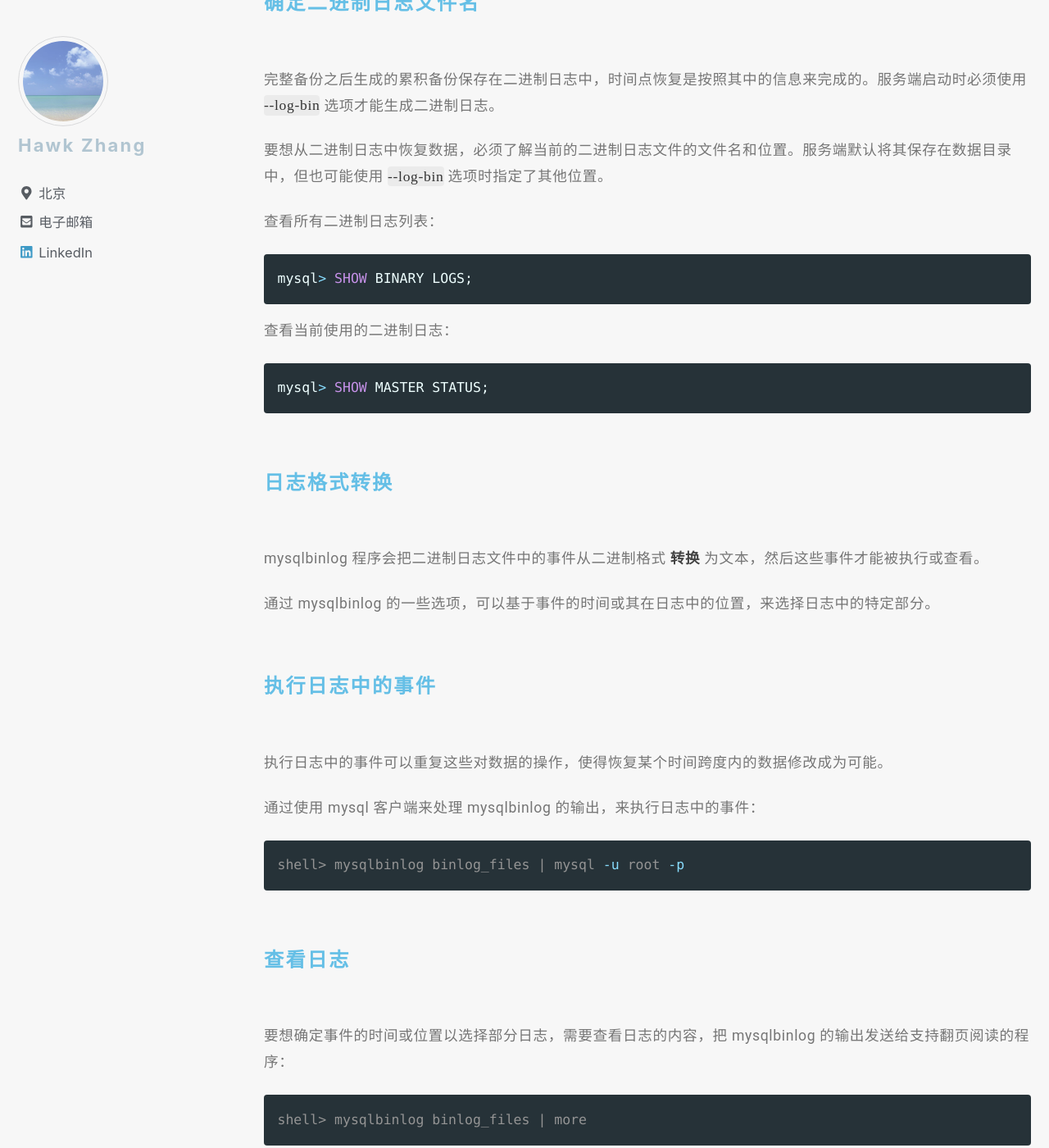
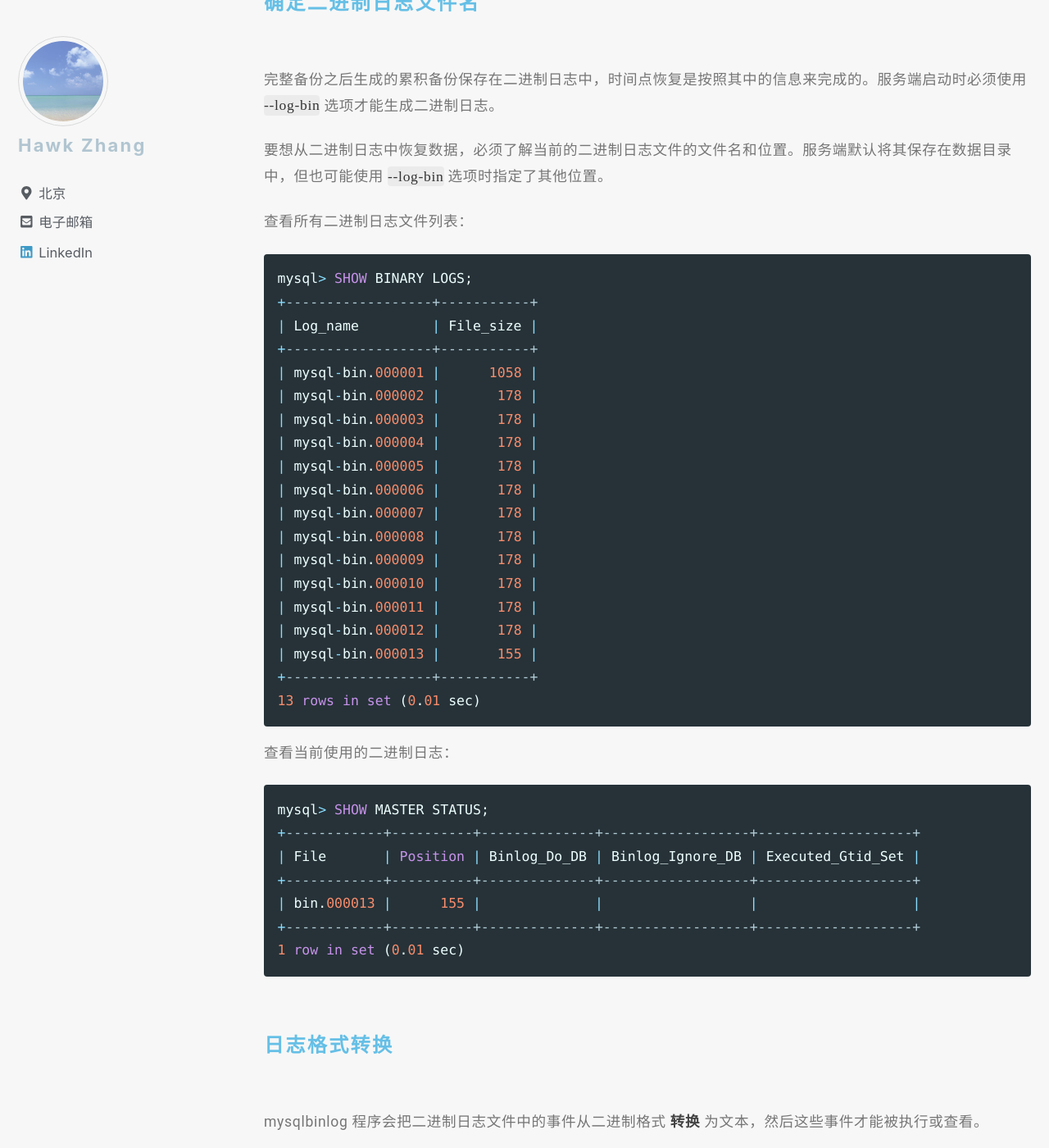
Before and after one commit to narru888/linotes_note, a Jekyll site: the page built from _posts/mysql/2016-03-01-backup.md, in a window 1280 px wide and 1400 px high, scrolled down 15966 px. Shown: the whole window at 82% size. Built offline with Jekyll 4.4.1, drawn with Linux system fonts in a browser that asks for light colours; nearby versions of some CDN libraries; a script that is not in the unit is left out.

Commit message:
update on 2018-08-19 15:20:02 CST

````diff
--- a/_posts/mysql/2016-03-01-backup.md
+++ b/_posts/mysql/2016-03-01-backup.md
@@ -650,16 +650,40 @@ shell> mysql < dump-data.sql
 
 要想从二进制日志中恢复数据，必须了解当前的二进制日志文件的文件名和位置。服务端默认将其保存在数据目录中，但也可能使用 `--log-bin` 选项时指定了其他位置。
 
-查看所有二进制日志列表：
+查看所有二进制日志文件列表：
 
 ```sql
 mysql> SHOW BINARY LOGS;
++------------------+-----------+
+| Log_name         | File_size |
++------------------+-----------+
+| mysql-bin.000001 |      1058 |
+| mysql-bin.000002 |       178 |
+| mysql-bin.000003 |       178 |
+| mysql-bin.000004 |       178 |
+| mysql-bin.000005 |       178 |
+| mysql-bin.000006 |       178 |
+| mysql-bin.000007 |       178 |
+| mysql-bin.000008 |       178 |
+| mysql-bin.000009 |       178 |
+| mysql-bin.000010 |       178 |
+| mysql-bin.000011 |       178 |
+| mysql-bin.000012 |       178 |
+| mysql-bin.000013 |       155 |
++------------------+-----------+
+13 rows in set (0.01 sec)
 ```
 
 查看当前使用的二进制日志：
 
 ```sql
 mysql> SHOW MASTER STATUS;
++------------+----------+--------------+------------------+-------------------+
+| File       | Position | Binlog_Do_DB | Binlog_Ignore_DB | Executed_Gtid_Set |
++------------+----------+--------------+------------------+-------------------+
+| bin.000013 |      155 |              |                  |                   |
++------------+----------+--------------+------------------+-------------------+
+1 row in set (0.01 sec)
 ```
 
 
````
Also changed, not shown: _posts/devop/2017-05-01-troubleshooting.md (+15 -0 lines).
